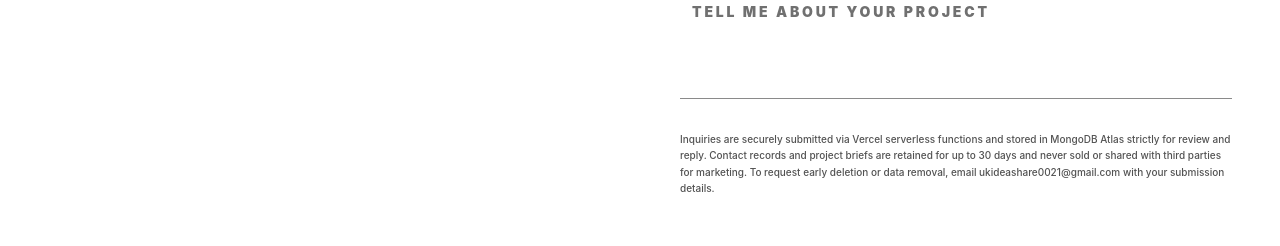
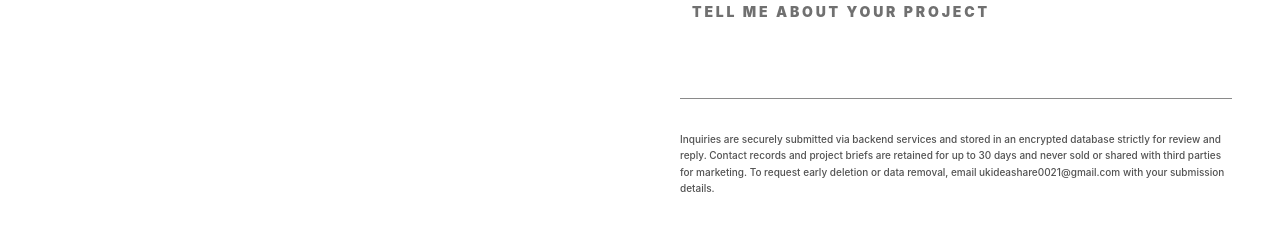
Before and after one commit to krishujeniya/krishujeniya, a Next.js app: page / in a window 1280 px wide. Shown: the part 9820-10066 px from the top of the page. Built offline with nearby package versions, Linux system fonts and the light colour scheme.

Commit message:
docs(security): generalize backend and database terminology in contact privacy instructions

```diff
--- a/src/app/page.tsx
+++ b/src/app/page.tsx
@@ -1639,7 +1639,7 @@ export default function Portfolio() {
                                             </div>
 
                                             <p className="text-[10px] font-medium text-[#525252] leading-relaxed">
-                                                Inquiries are securely submitted via Vercel serverless functions and stored in MongoDB Atlas strictly for review and reply. Contact records and project briefs are retained for up to 30 days and never sold or shared with third parties for marketing. To request early deletion or data removal, email ukideashare0021@gmail.com with your submission details.
+                                                Inquiries are securely submitted via backend services and stored in an encrypted database strictly for review and reply. Contact records and project briefs are retained for up to 30 days and never sold or shared with third parties for marketing. To request early deletion or data removal, email ukideashare0021@gmail.com with your submission details.
                                             </p>
                                             {isSent ? (
                                                 <div role="status" aria-live="polite" className="w-full flex flex-col items-center justify-center gap-2 bg-[#E8F5E9] text-[#1B5E20] py-6 px-6 rounded-3xl text-sm font-black uppercase tracking-[0.2em] border border-[#A5D6A7] mt-8 animate-[fadeScaleIn_0.4s_ease_forwards]">
```
Also changed, not shown: 1 other file (tests, documents, lock files or other folders).
